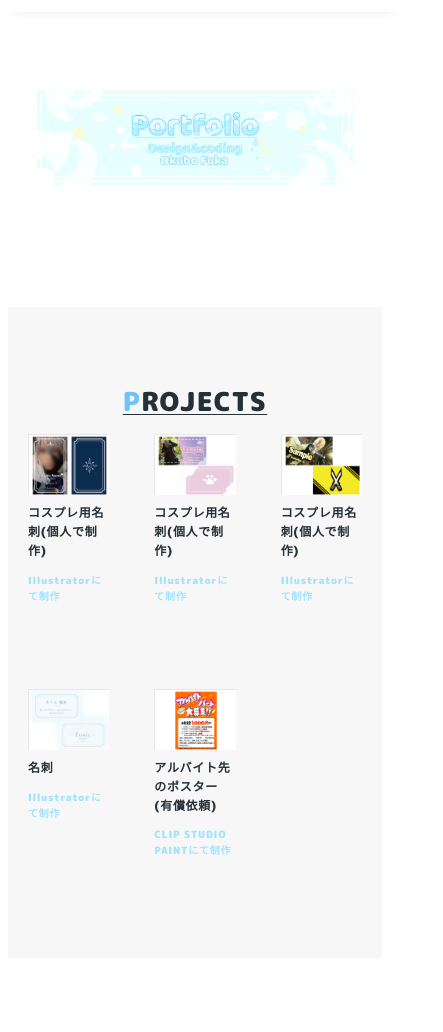
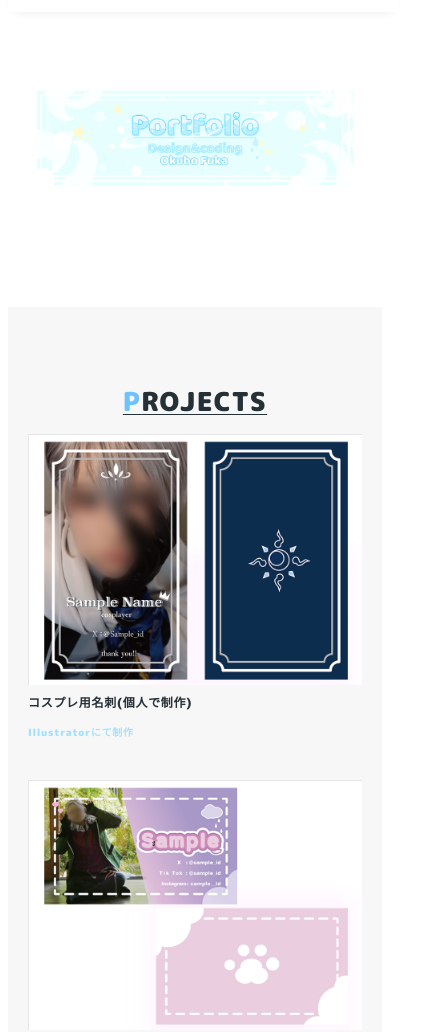
Before and after one commit to fuusen1105-dotcom/portfolio-graphic, a plain HTML site: page index.html in a window 390 px wide. Shown: the part 96-1128 px from the top of the page, 443 px wide, since content can reach past the window. Drawn offline with nearby package versions, Linux system fonts and the light colour scheme.

Commit message:
スマホ表示を修正

```diff
--- a/css/style.css
+++ b/css/style.css
@@ -502,7 +502,18 @@ h2 .highlight-1 {
     line-height: 1.7;
   }
 
-  /* Works */
+   /* Works / Projects / Illust */
+  .works-list {
+    display: grid;
+    grid-template-columns: 1fr;
+    gap: 30px;
+  }
+
+  .works-item {
+    width: 100%;
+    margin: 0;
+  }
+
   .works-name {
     font-size: 12px;
   }
@@ -511,14 +522,11 @@ h2 .highlight-1 {
     margin-top: 3px;
   }
 
-  .works-list {
-    justify-content: space-between;
-  }
+}
 
   .works-item {
-    flex: 0 0 48%;
-    margin-right: 0;
-    margin-bottom: 30px;
+    width: 100%;
+    margin: 0;
   }
 
   /* Skill */
@@ -551,6 +559,8 @@ h2 .highlight-1 {
   flex-wrap: nowrap;
 }
 
+/* Prp */
+
   /* About */
   .profile {
     display: block;
@@ -569,6 +579,7 @@ h2 .highlight-1 {
   .profile-body p:not(:last-child) {
     margin-bottom: 20px;
   }
+
 
   /* フッター */
   .footer {
```
Also changed, not shown: 4 other files.
